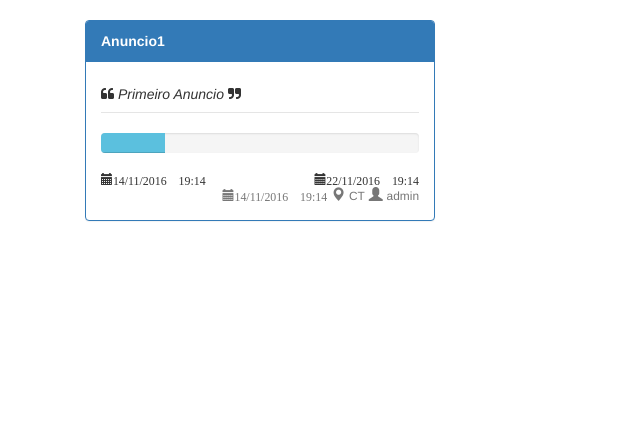
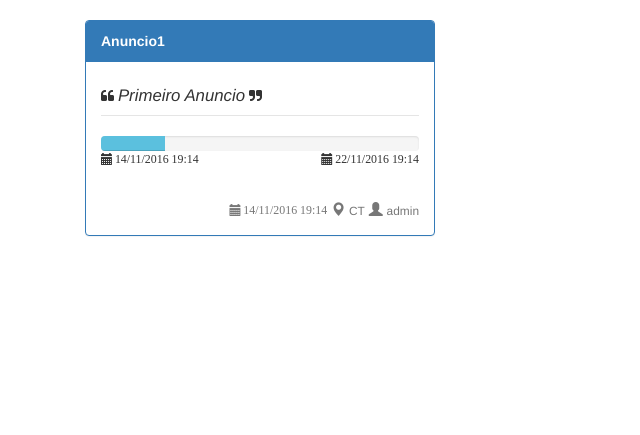
Before and after one commit to ESEGroup/Peru, a Django app: page / in a window 1280 px wide. Shown: the part 52-487 px from the top of the page, without its empty margins (0-640 px from the left). Run offline with Django 3.2, Linux system fonts and the light colour scheme; data comes from the database, SQL or seed files in the repository; some libraries are stand-ins or nearby versions.

Commit message:
Definir estilos para o painel dos anuncios

```diff
--- a/anuncio/static/css/painel.css
+++ b/anuncio/static/css/painel.css
@@ -10,3 +10,25 @@
 .navbar-default .navbar-nav>li>a {
     color: #fff;
 }
+
+.description {
+    font-size: larger;
+}
+
+.anuncios {
+    background-color: rgba(171, 208, 214, 0.67);
+}
+
+.evento.progress {
+    height: 15px;
+    margin-bottom: 2px;
+}
+
+.detalhes {
+    padding-top: 35px;
+}
+
+time {
+    font-family: initial;
+    padding-left: 2px;
+}
```
